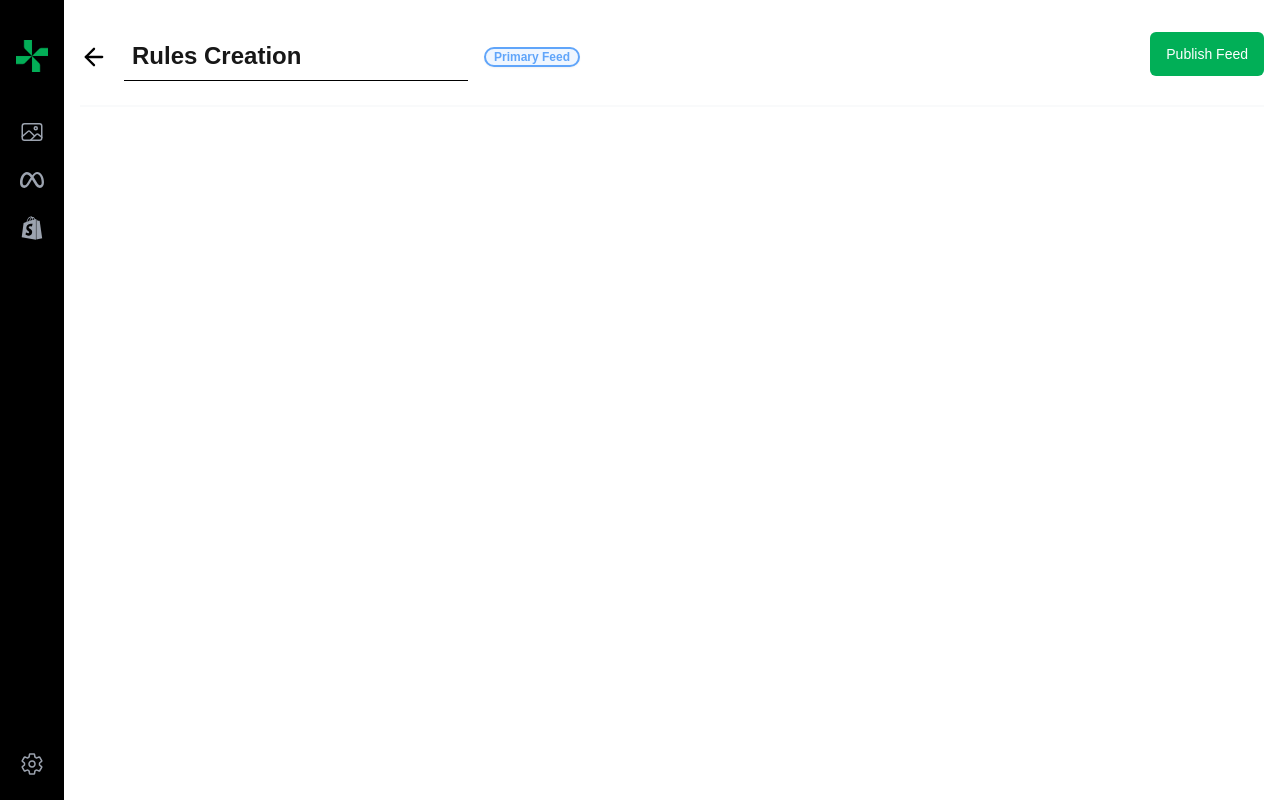
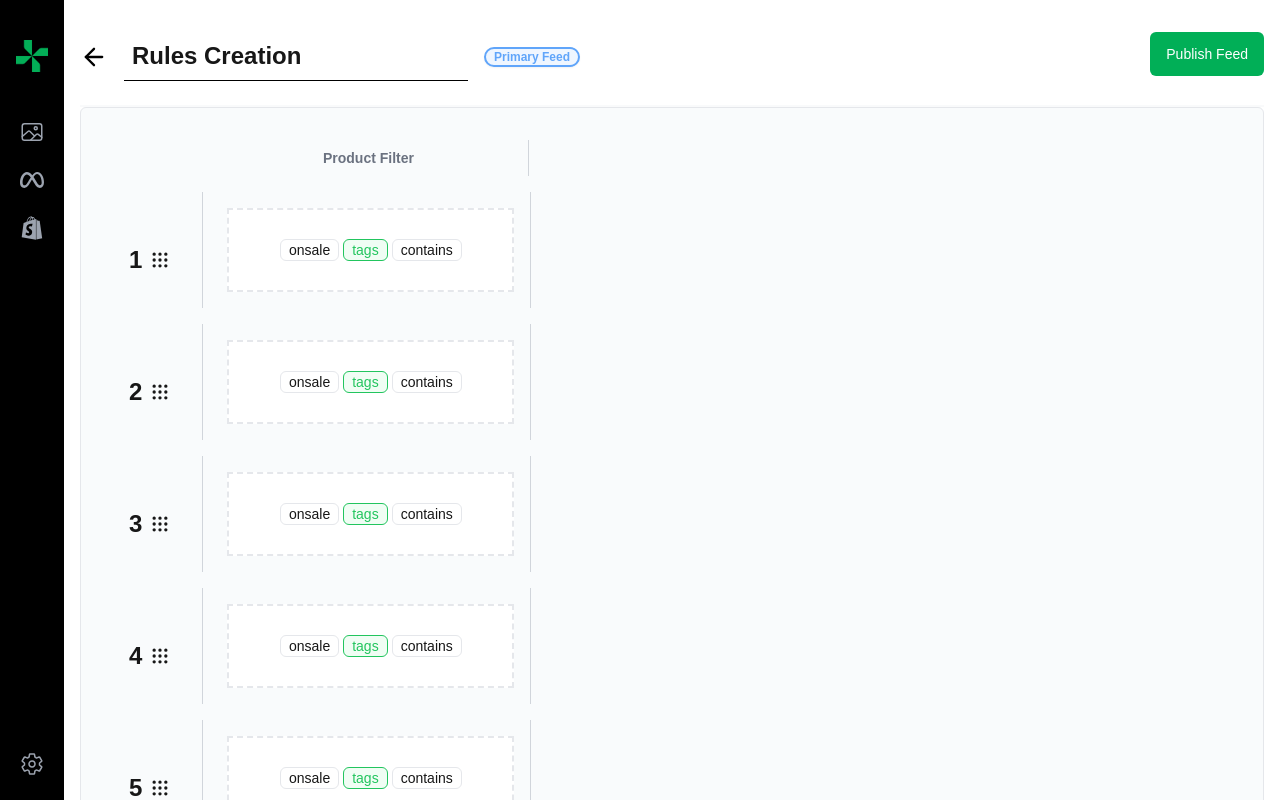
Before and after one commit to kapillohanii/nextjs-ui, a Next.js app: page / in a window 1280 px wide. Built offline with nearby package versions, Linux system fonts and the light colour scheme.

Commit message:
add/delete state and row reordering

```diff
--- /dev/null
+++ b/app/components/DraggableStates.tsx
@@ -0,0 +1,156 @@
+'use client';
+
+import React, { useEffect, useState } from 'react';
+import { DragDropContext, Droppable, Draggable, DropResult, DroppableProps } from 'react-beautiful-dnd';
+import { TbGridDots } from "react-icons/tb";
+import AddItem from '../ui/AddItem';
+import { showCustomAlert } from '../ui/CustomAlert';
+import { FiTrash2 } from "react-icons/fi";
+
+interface Filter {
+    label: string;
+    isActive: boolean;
+}
+
+interface Row {
+    id: string;
+    index: number;
+    filters: Filter[];
+}
+
+
+
+const initialRows: Row[] = [
+    { id: 'a', index: 1, filters: [{label: 'onsale', isActive: false}, {label: 'tags', isActive: true}, {label: 'contains', isActive: false}] },
+    { id: 'b', index: 2, filters: [{label: 'onsale', isActive: false}, {label: 'tags', isActive: true}, {label: 'contains', isActive: false}] },
+    { id: 'c', index: 3, filters: [{label: 'onsale', isActive: false}, {label: 'tags', isActive: true}, {label: 'contains', isActive: false}] },
+    { id: 'd', index: 4, filters: [{label: 'onsale', isActive: false}, {label: 'tags', isActive: true}, {label: 'contains', isActive: false}] },
+    { id: 'e', index: 5, filters: [{label: 'onsale', isActive: false}, {label: 'tags', isActive: true}, {label: 'contains', isActive: false}] },
+];
+
+export const StrictModeDroppable = ({ children, ...props }: DroppableProps) => {
+    const [enabled, setEnabled] = useState(false);
+
+    useEffect(() => {
+        const animation = requestAnimationFrame(() => setEnabled(true));
+
+        return () => {
+            cancelAnimationFrame(animation);
+            setEnabled(false);
+        };
+    }, []);
+
+    if (!enabled) {
+        return null;
+    }
+
+    return <Droppable {...props}>{children}</Droppable>;
+};
+
+
+const DraggableStates: React.FC = () => {
+    const [rows, setRows] = useState<Row[]>(initialRows);
+
+    const handleAddState = async () => {
+        await new Promise((resolve) => setTimeout(resolve, 1000));
+        const newId = Math.random().toString(36).substr(2, 9);
+        const newIndex = rows.length + 1;
+        setRows([...rows, { id: newId, index: newIndex, filters: []}]);
+        showCustomAlert('State added')
+    }
+
+    const handleDeleteRow = async (id: string) => {
+        await new Promise((resolve) => setTimeout(resolve, 500));
+        const updatedRows = rows.filter(row => row.id !== id);
+        const reorderedRows = updatedRows.map((row, index) => ({
+            ...row,
+            index: index + 1,
+        }));
+        setRows(reorderedRows);
+        showCustomAlert('State removed')
+    }
+
+
+
+    const onDragEnd = (result: DropResult) => {
+        if (!result.destination) return;
+
+        const updatedRows = Array.from(rows);
+        const [movedRow] = updatedRows.splice(result.source.index, 1);
+        updatedRows.splice(result.destination.index, 0, movedRow);
+
+        const reorderedRows = updatedRows.map((row, index) => ({
+            ...row,
+            index: index + 1,
+        }));
+        setRows(reorderedRows);
+    };
+
+    return (
+        <div className='border border-gray-200 rounded-md bg-[#f9fbfc] px-4 py-8 space-y-4'>
+            <div className='flex flex-row'>
+                <span className='w-28'></span>
+                <div className='w-80 items-center py-2 border-r border-gray-300 text-center'>
+                     <p className='text-gray-500 font-semibold text-sm'>Product Filter</p>
+                </div>
+            </div>
+            <DragDropContext onDragEnd={onDragEnd}>
+                <StrictModeDroppable droppableId="droppable">
+                    {(provided) => (
+                        <div
+                            className="flex flex-col space-y-4"
+                            {...provided.droppableProps}
+                            ref={provided.innerRef}
+                        >
+                            {rows.map((row, index) => (
+                                <Draggable key={row.id} draggableId={row.id} index={index}>
+                                    {(provided) => (
+                                        <div
+                                            className="text-2xl cursor-pointer group flex flex-row space-x-2"
+                                            ref={provided.innerRef}
+                                            {...provided.draggableProps}
+                                            {...provided.dragHandleProps}
+                                        >
+                                            <div className="w-max items-center p-8 border-r border-gray-300">
+                                                <div className='flex flex-col items-center'>
+                                                    <FiTrash2
+                                                        size={20}
+                                                        className="text-red-500 opacity-0 group-hover:opacity-100 transition-opacity duration-300 cursor-pointer"
+                                                        onClick={(e) => {
+                                                            e.stopPropagation();
+                                                            handleDeleteRow(row.id);
+                                                        }}
+                                                    />
+                                                    <div className='flex flex-row space-x-2 items-center'>
+                                                        <p className='font-bold'>{row.index}</p> <TbGridDots size={20} />
+                                                    </div>
+                                                </div>
+                                            </div>
+                                            <div className='p-4 w-80 border-r border-gray-300'>
+                                                <div className='w-full h-full bg-white border-2 border-dashed items-center flex flex-row justify-center space-x-1'>
+                                                    {
+                                                        row.filters.map((filter, index) => (
+                                                            <div key={index} className={`border rounded-md px-2 w-max text-sm ${filter.isActive ? 'text-green-500 border-green-500 bg-green-50': '' }`}>{filter.label}</div>
+                                                        ))
+                                                    }
+                                                </div>
+                                            </div>
+                                        </div>
+                                    )}
+                                </Draggable>
+                            ))}
+                            {provided.placeholder}
+                        </div>
+                    )}
+                </StrictModeDroppable>
+            </DragDropContext>
+            <div className='px-10 py-6'>
+                <AddItem handleAddItem={handleAddState} />
+            </div>
+
+        </div>
+
+    );
+};
+
+export default DraggableStates;
--- a/app/layout.tsx
+++ b/app/layout.tsx
@@ -2,6 +2,7 @@ import type { Metadata } from "next";
 import localFont from "next/font/local";
 import "./globals.css";
 import Sidebar from "./components/Sidebar";
+import { CustomAlertContainer } from "./ui/CustomAlert";
 
 const geistSans = localFont({
   src: "./fonts/GeistVF.woff",
@@ -35,6 +36,7 @@ export default function RootLayout({
             {children}
           </div>
         </div>
+        <CustomAlertContainer />
       </body>
     </html>
   );
--- a/app/page.tsx
+++ b/app/page.tsx
@@ -1,9 +1,11 @@
+import DraggableList from "./components/DraggableStates";
 import Header from "./components/Header";
 
 export default function Home() {
   return (
     <div className="w-full h-full bg-white px-4 py-2">
       <Header />
+      <DraggableList />
     </div>
   );
 }
--- /dev/null
+++ b/app/ui/AddItem.tsx
@@ -0,0 +1,64 @@
+import React, { useState } from 'react';
+import { IoAddOutline } from 'react-icons/io5';
+import { showCustomAlert } from './CustomAlert';
+
+
+interface AddItemProps {
+    handleAddItem?: () => Promise<void>;
+}
+
+const AddItem: React.FC<AddItemProps> = ({ handleAddItem }) => {
+    const [loading, setLoading] = useState(false);
+
+    const onClick = async () => {
+        setLoading(true);
+        try {
+            if(handleAddItem){
+                await handleAddItem();
+            } else {
+                await new Promise((resolve) => setTimeout(resolve, 2000));
+                showCustomAlert("Item added!")
+            }
+        } catch (error) {
+            console.error('Error while adding item:', error);
+        } finally {
+            setLoading(false);
+        }
+    };
+
+    return (
+        <button
+            className='bg-white p-2 rounded-sm shadow'
+            onClick={onClick}
+            disabled={loading}
+        >
+            {loading ? (
+                <div className="loader"></div>
+            ) : (
+                <IoAddOutline size={20} />
+            )}
+
+            <style jsx>{`
+        .loader {
+          border: 2px solid #fff;
+          border-radius: 50%;
+          border-top: 2px solid #000;
+          width: 20px;
+          height: 20px;
+          animation: spin 1s linear infinite;
+        }
+
+        @keyframes spin {
+          0% {
+            transform: rotate(0deg);
+          }
+          100% {
+            transform: rotate(360deg);
+          }
+        }
+      `}</style>
+        </button>
+    );
+};
+
+export default AddItem;
--- /dev/null
+++ b/app/ui/CustomAlert.tsx
@@ -0,0 +1,26 @@
+import { toast, ToastContainer } from 'react-toastify';
+import 'react-toastify/dist/ReactToastify.css';
+
+const showCustomAlert = (message: string) => {
+  toast.success(
+    <div className="flex items-center text-sm">
+      <span>{message}</span>
+    </div>,
+    {
+      position: "top-center",
+      autoClose: 2000,
+      hideProgressBar: true,
+      closeOnClick: true,
+      pauseOnHover: true,
+      draggable: true,
+      progress: undefined,
+      closeButton: false,
+    }
+  );
+};
+
+const CustomAlertContainer = () => {
+  return <ToastContainer />;
+};
+
+export { showCustomAlert, CustomAlertContainer };
--- a/package.json
+++ b/package.json
@@ -11,12 +11,15 @@
   "dependencies": {
     "next": "14.2.15",
     "react": "^18",
+    "react-beautiful-dnd": "^13.1.1",
     "react-dom": "^18",
-    "react-icons": "^5.3.0"
+    "react-icons": "^5.3.0",
+    "react-toastify": "^10.0.6"
   },
   "devDependencies": {
     "@types/node": "^20",
     "@types/react": "^18",
+    "@types/react-beautiful-dnd": "^13.1.8",
     "@types/react-dom": "^18",
     "eslint": "^8",
     "eslint-config-next": "14.2.15",
```
Also changed, not shown: 1 other file (tests, documents, lock files or other folders).
